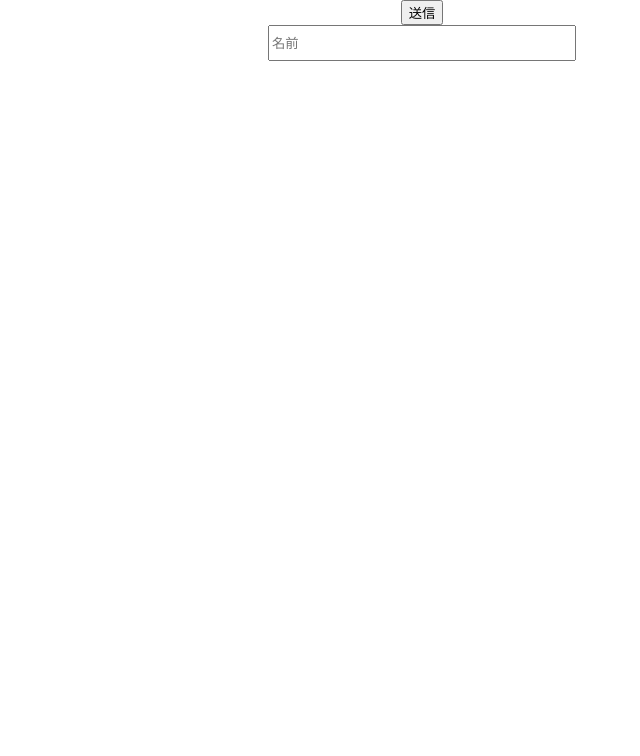
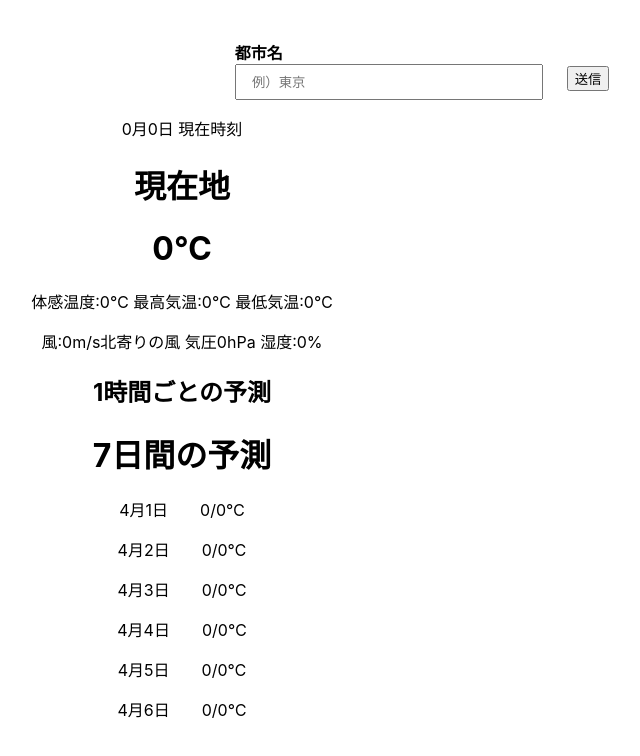
Before and after one commit to Yuta-Tsutsumi/weather-app, a React (Create React App) app: page / in a window 1280 px wide. Shown: the top 756 px of the page, without its empty margins (218-858 px from the left). Built offline with nearby package versions, Linux system fonts and the light colour scheme.

Commit message:
UIの作成

```diff
--- /dev/null
+++ b/src/App.module.scss
@@ -0,0 +1,4 @@
+.App {
+  text-align: center;
+  width: 800px;
+}
--- a/src/App.tsx
+++ b/src/App.tsx
@@ -1,14 +1,15 @@
 import React from "react";
-import { Button } from "./components/atoms/Button/Button";
-import { Input } from "./components/atoms/Input/Input";
-import logo from "./logo.svg";
-import "./App.css";
+import { WeatherApp } from "./components/peges/WeatherApp/WeatherApp";
+import { Temperature } from "./components/molecules/Temperature/Temperature";
+import { Date } from "./components/molecules/Date/Date";
+import styles from "./App.module.scss";
 
 const App: React.FC = () => {
   return (
-    <div className="App">
-      <Button />
-      <Input />
+    <div className={styles.App}>
+      <WeatherApp />
+      <Temperature />
+      <Date />
     </div>
   );
 };
--- a/src/components/atoms/Input/Input.tsx
+++ b/src/components/atoms/Input/Input.tsx
@@ -4,7 +4,7 @@ import styles from "./Input.module.scss";
 export const Input: React.FC = () => {
   return (
     <div>
-      <input className={styles.input} type="text" placeholder="名前" />
+      <input className={styles.input} type="text" placeholder="　例）東京" />
     </div>
   );
 };
--- /dev/null
+++ b/src/components/molecules/Date/Date.module.scss
@@ -0,0 +1,3 @@
+.ccc {
+  // text-align: center;
+}
--- /dev/null
+++ b/src/components/molecules/Date/Date.tsx
@@ -0,0 +1,18 @@
+import React from "react";
+import styles from "./Date.module.scss";
+
+export const Date: React.FC = () => {
+  return (
+    <div className={styles.ccc}>
+      <h1>7日間の予測</h1>
+      <div>
+        <p>4月1日　　0/0℃</p>
+        <p>4月2日　　0/0℃</p>
+        <p>4月3日　　0/0℃</p>
+        <p>4月4日　　0/0℃</p>
+        <p>4月5日　　0/0℃</p>
+        <p>4月6日　　0/0℃</p>
+      </div>
+    </div>
+  );
+};
--- /dev/null
+++ b/src/components/molecules/Temperature/Temperature.module.scss
@@ -0,0 +1,3 @@
+.aaa {
+  // text-align: center;
+}
--- /dev/null
+++ b/src/components/molecules/Temperature/Temperature.tsx
@@ -0,0 +1,15 @@
+import React from "react";
+import styles from "./Temperature.module.scss";
+
+export const Temperature: React.FC = () => {
+  return (
+    <div className={styles.aaa}>
+      <p>0月0日 現在時刻</p>
+      <h1>現在地</h1>
+      <h1>0℃</h1>
+      <p>体感温度:0℃ 最高気温:0℃ 最低気温:0℃</p>
+      <p>風:0m/s北寄りの風 気圧0hPa 湿度:0%</p>
+      <h2>1時間ごとの予測</h2>
+    </div>
+  );
+};
--- /dev/null
+++ b/src/components/peges/WeatherApp/WeatherApp.module.scss
@@ -0,0 +1,19 @@
+.App {
+  width: 100vw;
+  display: flex;
+  justify-content: center;
+  margin-top: 5%;
+  .WeatherApp {
+    display: flex;
+    .InputTest {
+      margin-right: 1.5em;
+      label {
+        font-weight: bold;
+        margin-right: 260px;
+      }
+    }
+    .InputButton {
+      margin-top: 1.65em;
+    }
+  }
+}
--- /dev/null
+++ b/src/components/peges/WeatherApp/WeatherApp.tsx
@@ -0,0 +1,20 @@
+import React from "react";
+import { Button } from "../../../components/atoms/Button/Button";
+import { Input } from "../../../components/atoms/Input/Input";
+import styles from "./WeatherApp.module.scss";
+
+export const WeatherApp: React.FC = () => {
+  return (
+    <form className={styles.App}>
+      <div className={styles.WeatherApp}>
+        <div className={styles.InputTest}>
+          <label className={styles.label}>都市名</label>
+          <Input />
+        </div>
+        <div className={styles.InputButton}>
+          <Button />
+        </div>
+      </div>
+    </form>
+  );
+};
```
